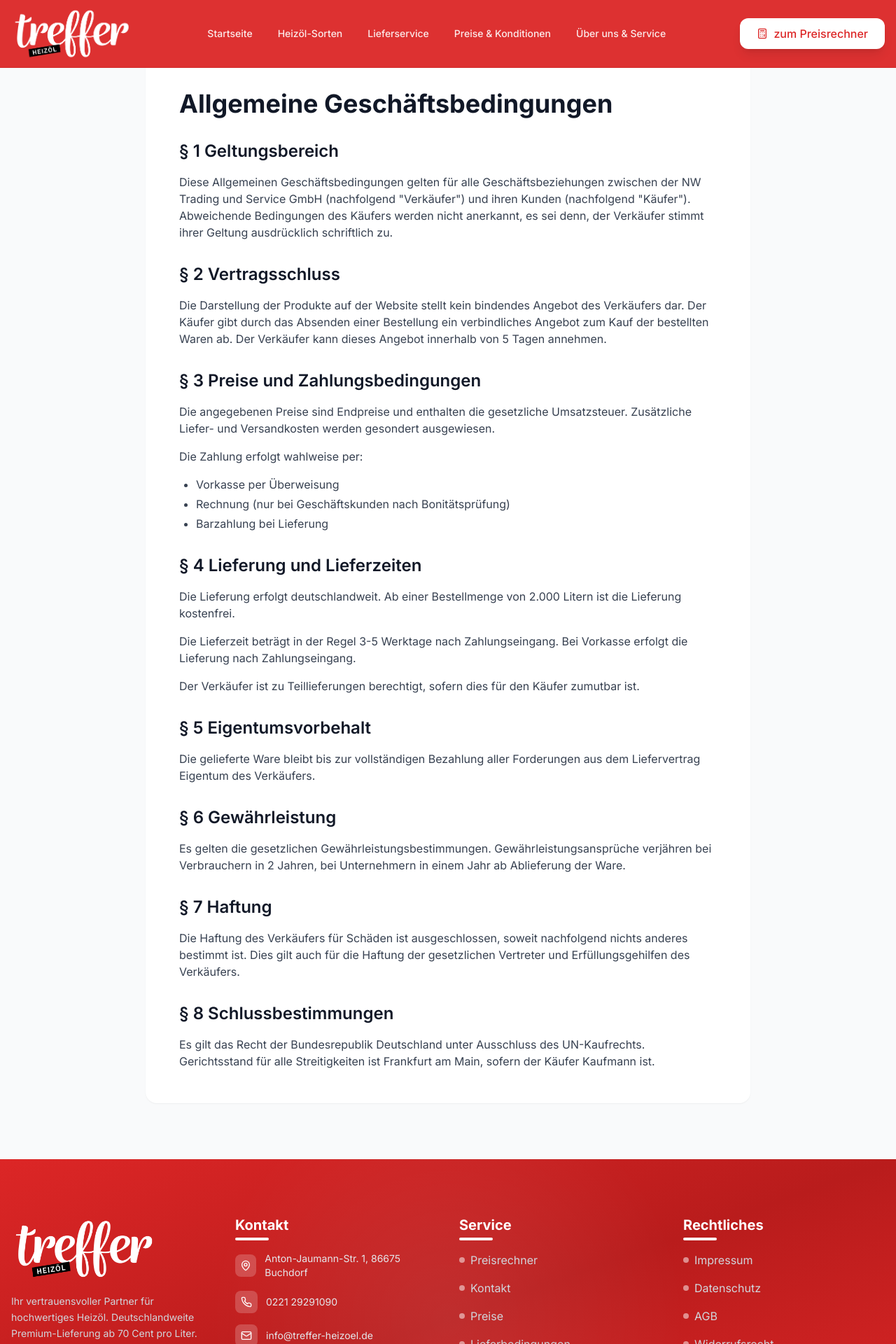
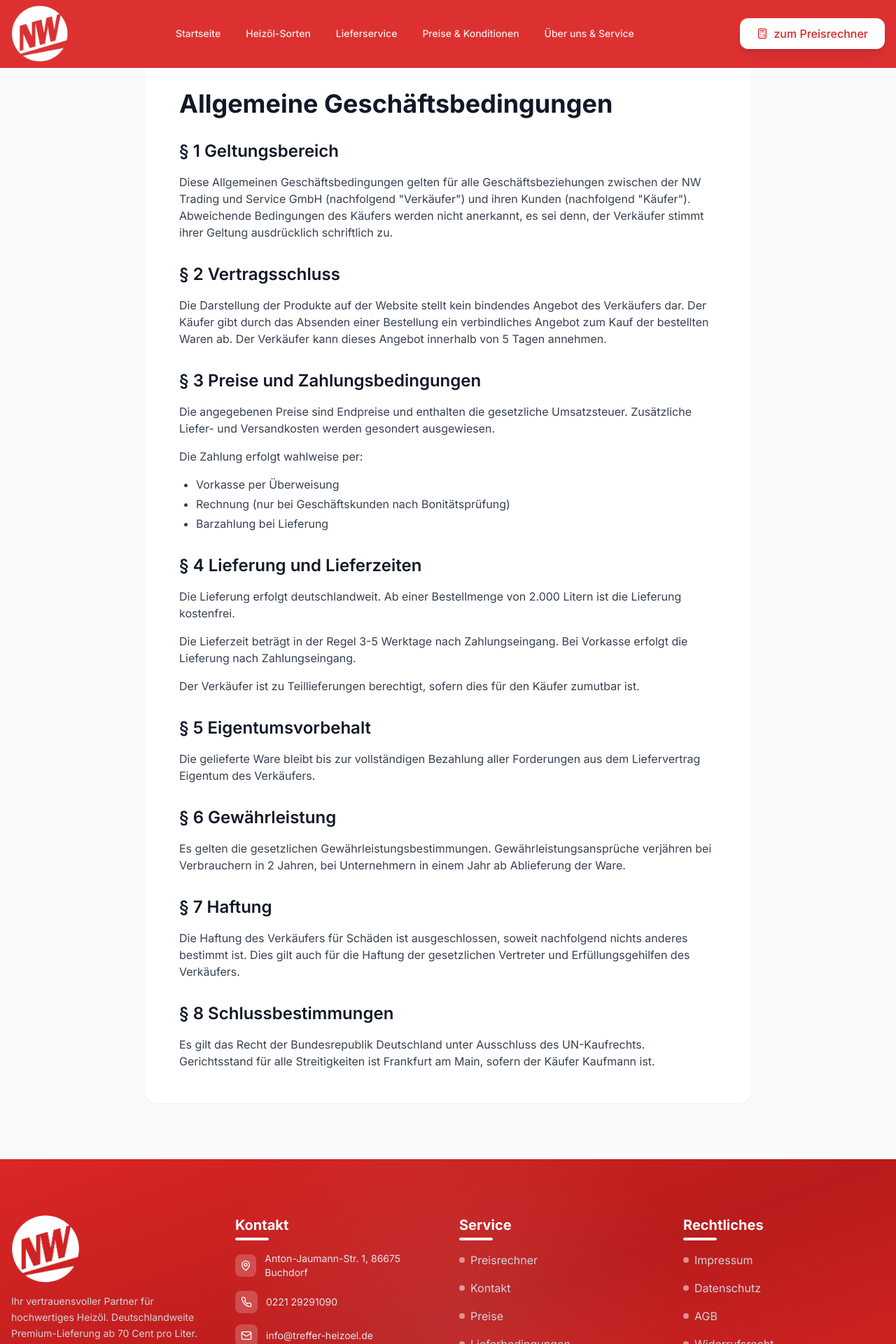
Before and after one commit to dvvvvv411/blueline-heizoel-24716, a React (Vite) app: page /agb in a window 1280 px wide. Shown: the top 1920 px of the page at 70% size. Built offline with nearby package versions, Linux system fonts and the light colour scheme.

Commit message:
Update header and footer logos
Replace existing logos in the header and footer components with the newly uploaded image. No other changes should be made.

```diff
--- a/src/components/Footer.tsx
+++ b/src/components/Footer.tsx
@@ -16,8 +16,8 @@ const Footer = () => {
             <div className="space-y-6">
               <div>
                 <img
-                  src="/lovable-uploads/treffer-logo.png"
-                  alt="Treffer Heizöl"
+                  src="/lovable-uploads/nw-heizoel-logo.png"
+                  alt="NW-Heizöl"
                   className="h-24 w-auto mb-4"
                 />
                 <p className="text-gray-300 text-sm leading-relaxed">
--- a/src/components/Header.tsx
+++ b/src/components/Header.tsx
@@ -62,7 +62,7 @@ const Header = () => {
           <div className="flex items-center lg:flex-none flex-1 lg:flex-initial justify-center lg:justify-start">
             <Link to="/" onClick={handleNavClick} className="group">
               <img
-                src="/lovable-uploads/treffer-logo.png"
+                src="/lovable-uploads/nw-heizoel-logo.png"
                 alt="NW-Heizöl"
                 className="h-20 w-auto transition-transform duration-300 group-hover:scale-105"
               />
```
Also changed, not shown: public/lovable-uploads/nw-heizoel-logo.png (added).
